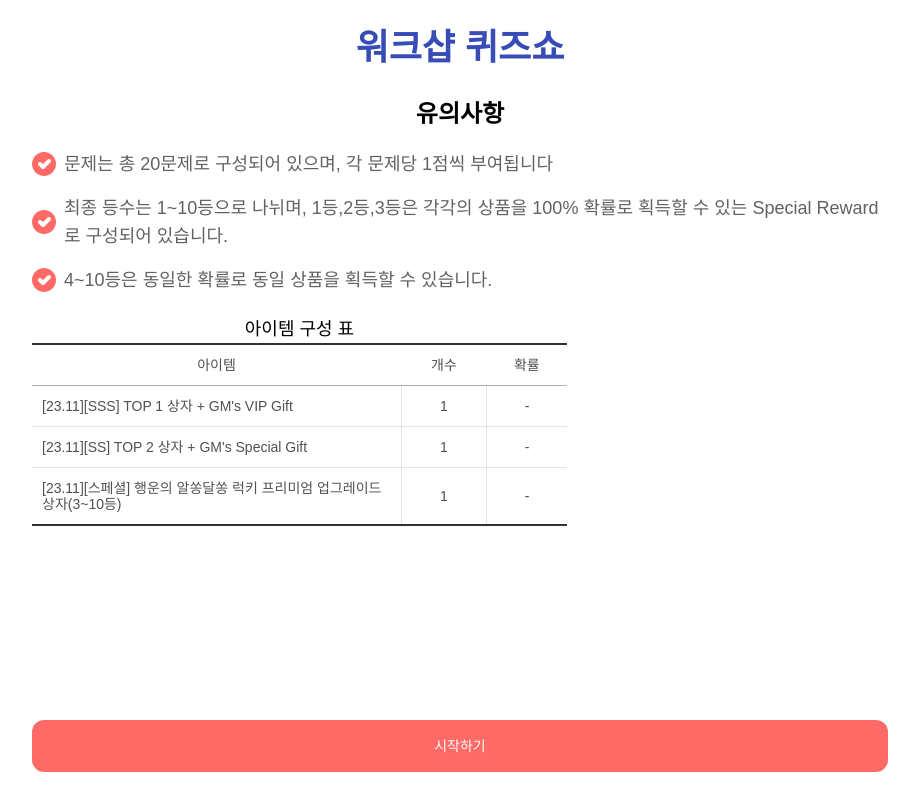
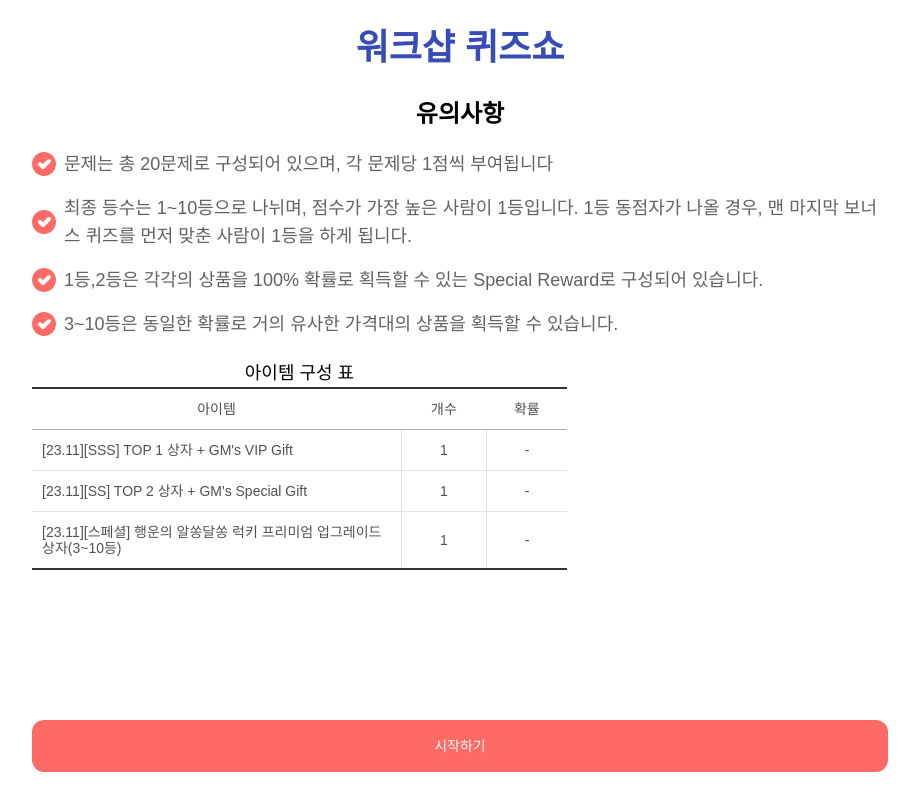
Before and after one commit to km20646/QUIZ_SHOW, a Next.js app: page / in a window 1280 px wide. Shown: the whole page, without its empty margins (180-1099 px from the left). Built offline with nearby package versions, Linux system fonts and the light colour scheme; a web font is replaced by a local one.

Commit message:
feat.공지수정

```diff
--- a/src/app/_ui/content/content.ts
+++ b/src/app/_ui/content/content.ts
@@ -1,7 +1,8 @@
 export const importantToKnow = [
   "문제는 총 20문제로 구성되어 있으며, 각 문제당 1점씩 부여됩니다",
-  "최종 등수는 1~10등으로 나뉘며, 1등,2등,3등은 각각의 상품을 100% 확률로 획득할 수 있는 Special Reward로 구성되어 있습니다.",
-  "4~10등은 동일한 확률로 동일 상품을 획득할 수 있습니다."
+  "최종 등수는 1~10등으로 나뉘며,  점수가 가장 높은 사람이 1등입니다. 1등 동점자가 나올 경우, 맨 마지막 보너스 퀴즈를 먼저 맞춘 사람이 1등을 하게 됩니다.",
+  "1등,2등은 각각의 상품을 100% 확률로 획득할 수 있는 Special Reward로 구성되어 있습니다.",
+  "3~10등은 동일한 확률로 거의 유사한 가격대의 상품을 획득할 수 있습니다."
 ];
 
 export const quizQuestions = [
```
